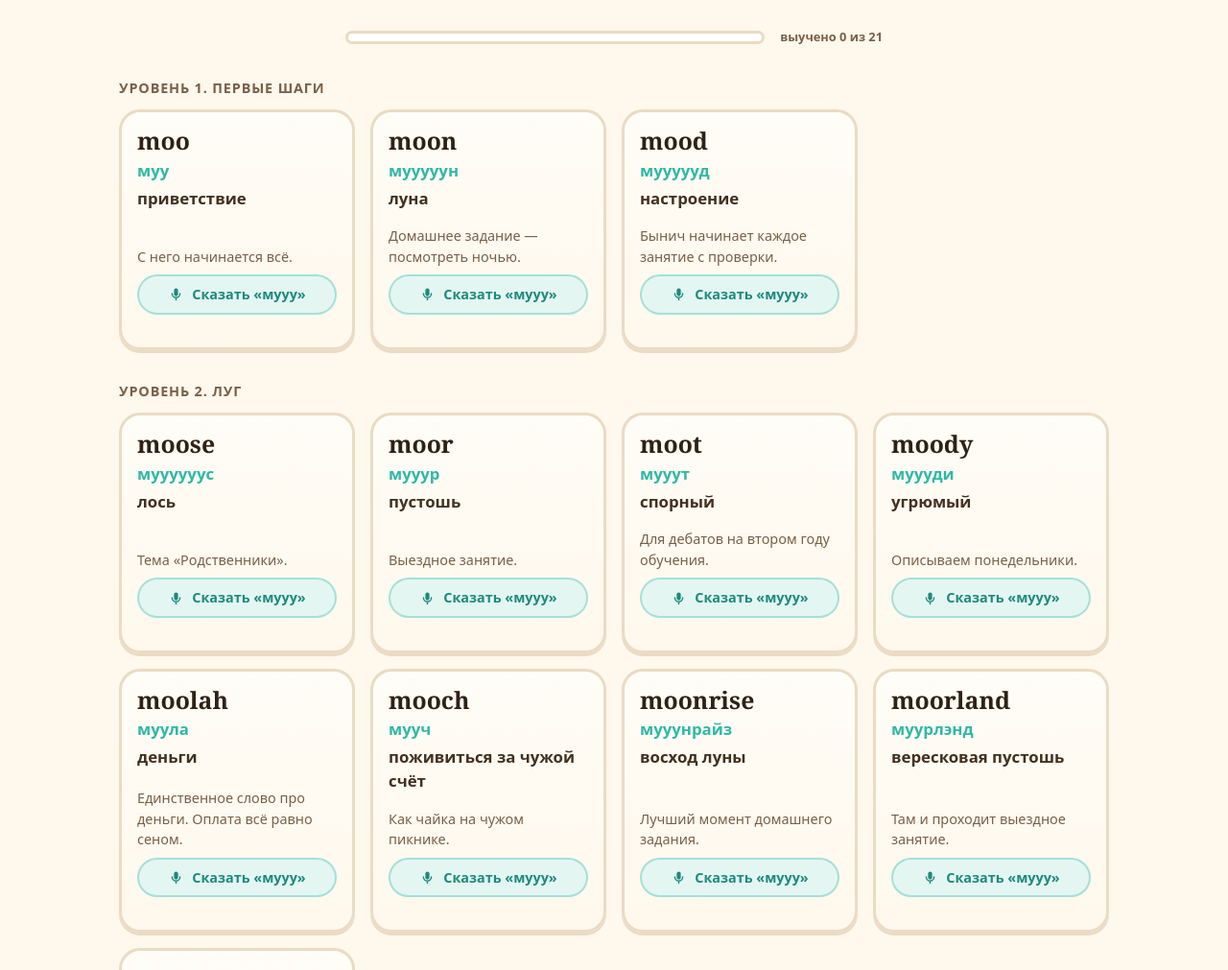
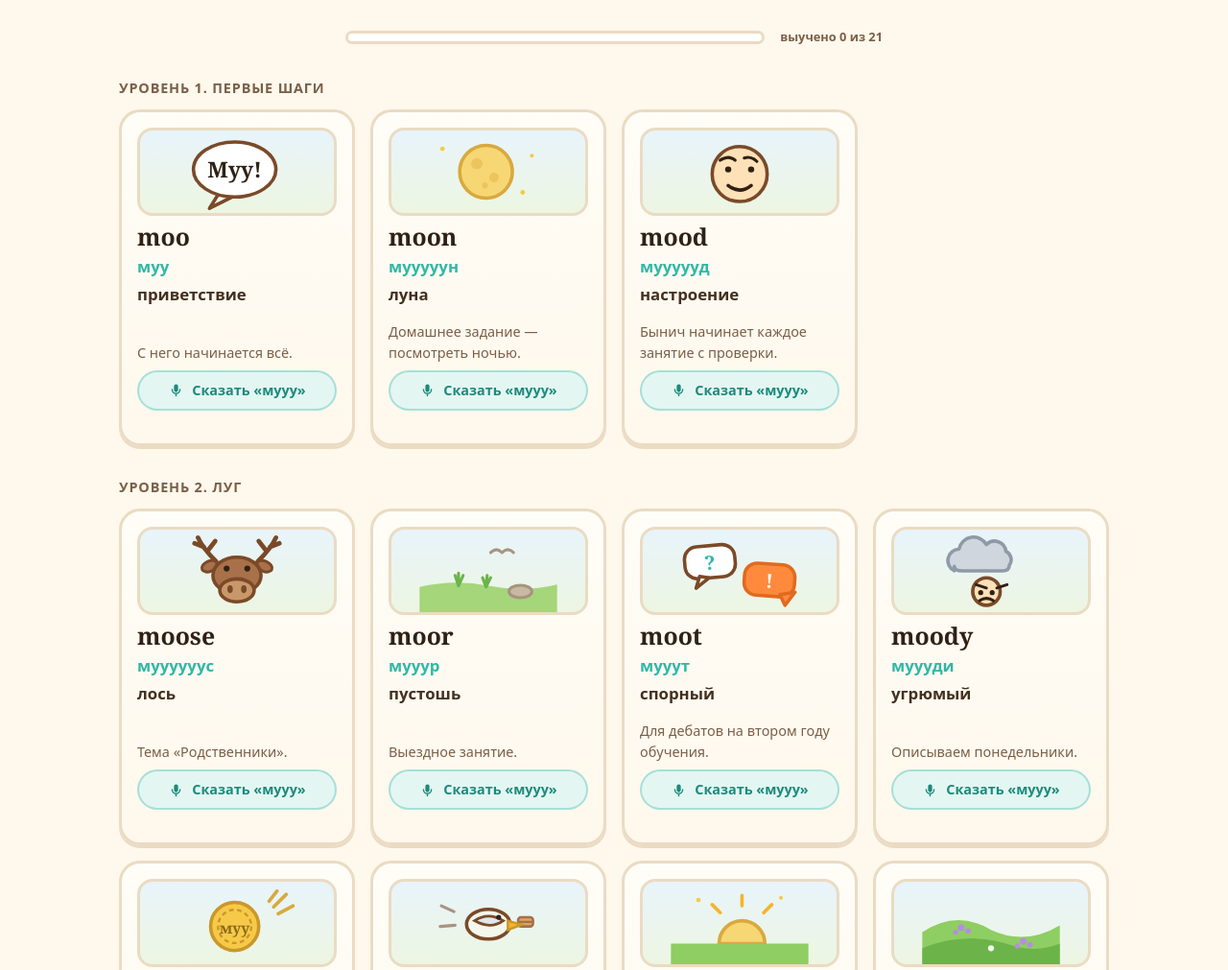
Before and after one commit to enikey87/mu-en, a website built with Vite: page index.html in a window 1280 px wide. Shown: the part 853-1864 px from the top of the page at 96% size. Built offline with nearby package versions, Linux system fonts and the light colour scheme.

Commit message:
v1.8: рисунок-подсказка к каждому слову
src/word-art.ts: 21 нарисованный вручную SVG в стиле Бынича —
плоские «стикеры» с толстой тёплой обводкой и палитрой «Луга».
Пузырь «Муу!», луна с кратерами, лось, пустошь, спор, туча над
лицом, монета «муу», чайка с бутербродом, восход, вересковые
холмы, муумуу, луч, самоцвет, следы лунной походки, ракета,
лунный пейзаж с флагом, серп над тёмным лугом, ночь без луны
(пунктирный круг и вопрос), задумчивый зритель луны.

Карточка стала флешкартой: рисунок сверху, под ним слово, перевод
и кнопка «мууу». Рисунок чуть приподнимается при наведении.
Ни одной внешней картинки — только инлайн-SVG (+11 КБ до сжатия).

```diff
--- a/src/main.ts
+++ b/src/main.ts
@@ -1,6 +1,7 @@
 import './styles.css'
 import { engine } from './audio'
 import { WORDS, LEVELS, type Word } from './words'
+import { WORD_ART } from './word-art'
 import { MooDetector, MicError, type MicFailReason } from './moo-detector'
 import type { MooFailReason, MooLive, MooVerdict } from './moo-core'
 
@@ -416,6 +417,7 @@ if (bull) {
         el.className = 'card'
         if (learned.includes(w.en)) el.classList.add('card--learned')
         el.innerHTML = `
+          <span class="card__art" aria-hidden="true">${WORD_ART[w.en] ?? ''}</span>
           <button class="card__play" type="button" aria-label="Послушать слово ${w.en}">
             <span class="card__head">
               <span class="card__en">${w.en}</span>
--- a/src/styles.css
+++ b/src/styles.css
@@ -239,6 +239,28 @@ h2 {
   box-shadow:
     0 8px 0 var(--line-strong),
     0 0 0 5px rgba(47, 184, 166, 0.16);
+}
+
+/* рисунок-подсказка: слово связывается с образом */
+.card__art {
+  display: block;
+  height: 92px;
+  background: linear-gradient(180deg, var(--sky-100), #edf6e2);
+  border: 3px solid var(--line);
+  border-radius: var(--radius-md);
+  overflow: hidden;
+}
+
+.card__art svg {
+  display: block;
+  width: 100%;
+  height: 100%;
+  transition: transform var(--dur-base) ease-out;
+}
+
+.card:hover .card__art svg,
+.card:focus-within .card__art svg {
+  transform: translateY(-2px) scale(1.03);
 }
 
 /* «слово» — кнопка озвучки; кликабельна вся карточка, а это её клавиатурный путь */
--- /dev/null
+++ b/src/word-art.ts
@@ -0,0 +1,235 @@
+/* ============================================================
+   РИСУНКИ-ПОДСКАЗКИ К СЛОВАМ — по одному на каждую карточку.
+
+   Все нарисованы руками в стиле Бынича: плоские «стикеры»,
+   толстая тёплая обводка (#7a4a28), палитра «Луга». Без внешних
+   картинок. Вставляются в карточку перед словом: ребёнок связывает
+   образ со словом ещё до чтения.
+
+   Каждый рисунок — инлайн-SVG на поле 120×72; фон и скругление
+   даёт контейнер .card__art.
+   ============================================================ */
+
+const STROKE = '#7a4a28'
+
+const svg = (body: string): string =>
+  `<svg viewBox="0 0 120 72" xmlns="http://www.w3.org/2000/svg" aria-hidden="true" focusable="false">${body}</svg>`
+
+const star = (x: number, y: number, r = 2): string =>
+  `<circle cx="${x}" cy="${y}" r="${r}" fill="#f7c948"/>`
+
+export const WORD_ART: Record<string, string> = {
+  // приветствие: пузырь с «Муу!»
+  moo: svg(
+    `<path d="M46 52 L36 68 L62 55 Z" fill="#fff" stroke="${STROKE}" stroke-width="3" stroke-linejoin="round"/>` +
+      `<ellipse cx="58" cy="34" rx="36" ry="24" fill="#fff" stroke="${STROKE}" stroke-width="3"/>` +
+      `<text x="58" y="41" text-anchor="middle" font-family="Georgia, serif" font-weight="700" font-size="19" fill="#2f2115">Муу!</text>`,
+  ),
+
+  // луна: полная, с кратерами
+  moon: svg(
+    star(20, 16) +
+      star(98, 22, 1.7) +
+      star(90, 54) +
+      `<circle cx="58" cy="36" r="23" fill="#f7d774" stroke="#d9a93f" stroke-width="3"/>` +
+      `<circle cx="50" cy="29" r="5" fill="#ecc55e"/>` +
+      `<circle cx="65" cy="41" r="4.2" fill="#ecc55e"/>` +
+      `<circle cx="57" cy="48" r="2.6" fill="#ecc55e"/>`,
+  ),
+
+  // настроение: лицо с бровями
+  mood: svg(
+    `<circle cx="60" cy="38" r="24" fill="#ffe1b8" stroke="${STROKE}" stroke-width="3"/>` +
+      `<path d="M43 26 Q 50 21 56 26" fill="none" stroke="#2f2115" stroke-width="2.6" stroke-linecap="round"/>` +
+      `<path d="M64 24 Q 70 22 75 27" fill="none" stroke="#2f2115" stroke-width="2.6" stroke-linecap="round"/>` +
+      `<circle cx="50" cy="34" r="2.7" fill="#2f2115"/>` +
+      `<circle cx="70" cy="34" r="2.7" fill="#2f2115"/>` +
+      `<path d="M50 48 Q 60 56 70 48" fill="none" stroke="#2f2115" stroke-width="3" stroke-linecap="round"/>`,
+  ),
+
+  // лось: голова с рогами
+  moose: svg(
+    `<path d="M42 28 Q 30 16 26 7 M31 15 L23 12 M34 19 L41 10" fill="none" stroke="${STROKE}" stroke-width="4" stroke-linecap="round"/>` +
+      `<path d="M78 28 Q 90 16 94 7 M89 15 L97 12 M86 19 L79 10" fill="none" stroke="${STROKE}" stroke-width="4" stroke-linecap="round"/>` +
+      `<ellipse cx="36" cy="32" rx="7" ry="4.5" fill="#a9714a" stroke="${STROKE}" stroke-width="2.5" transform="rotate(-24 36 32)"/>` +
+      `<ellipse cx="84" cy="32" rx="7" ry="4.5" fill="#a9714a" stroke="${STROKE}" stroke-width="2.5" transform="rotate(24 84 32)"/>` +
+      `<ellipse cx="60" cy="40" rx="21" ry="16" fill="#a9714a" stroke="${STROKE}" stroke-width="3"/>` +
+      `<ellipse cx="60" cy="53" rx="15" ry="10" fill="#c9986a" stroke="${STROKE}" stroke-width="3"/>` +
+      `<ellipse cx="54" cy="52" rx="2.4" ry="3.4" fill="${STROKE}"/>` +
+      `<ellipse cx="66" cy="52" rx="2.4" ry="3.4" fill="${STROKE}"/>` +
+      `<circle cx="51" cy="34" r="2.6" fill="#2f2115"/>` +
+      `<circle cx="69" cy="34" r="2.6" fill="#2f2115"/>`,
+  ),
+
+  // пустошь: горизонт, куст да камень — и всё
+  moor: svg(
+    `<path d="M62 20 q 5 -5 10 0 M72 20 q 5 -5 10 0" fill="none" stroke="#a89480" stroke-width="2.5" stroke-linecap="round"/>` +
+      `<path d="M0 50 Q 30 43 60 49 T 120 48 V72 H0 Z" fill="#a5d67a"/>` +
+      `<path d="M34 49 l-3 -9 M34 49 l0 -11 M34 49 l4 -9" fill="none" stroke="#6cb44a" stroke-width="2.6" stroke-linecap="round"/>` +
+      `<path d="M58 50 l-3 -8 M58 50 l1 -10 M58 50 l4 -8" fill="none" stroke="#6cb44a" stroke-width="2.6" stroke-linecap="round"/>` +
+      `<ellipse cx="88" cy="54" rx="10" ry="5.5" fill="#c9b9a2" stroke="#a89480" stroke-width="2.6"/>`,
+  ),
+
+  // спорный: два мнения не договорились
+  moot: svg(
+    `<g transform="rotate(-5 34 28)">` +
+      `<rect x="12" y="14" width="44" height="28" rx="11" fill="#fff" stroke="${STROKE}" stroke-width="3"/>` +
+      `<path d="M24 40 l-4 10 12 -8 Z" fill="#fff" stroke="${STROKE}" stroke-width="3" stroke-linejoin="round"/>` +
+      `<text x="34" y="35" text-anchor="middle" font-family="Georgia, serif" font-weight="700" font-size="17" fill="#2fb8a6">?</text>` +
+      `</g>` +
+      `<g transform="rotate(4 86 44)">` +
+      `<rect x="64" y="30" width="44" height="28" rx="11" fill="#ff8a3d" stroke="#e06b1f" stroke-width="3"/>` +
+      `<path d="M96 56 l5 9 8 -12 Z" fill="#ff8a3d" stroke="#e06b1f" stroke-width="3" stroke-linejoin="round"/>` +
+      `<text x="86" y="51" text-anchor="middle" font-family="Georgia, serif" font-weight="700" font-size="17" fill="#fff">!</text>` +
+      `</g>`,
+  ),
+
+  // угрюмый: туча над недовольным лицом
+  moody: svg(
+    `<path d="M28 36 a10 10 0 0 1 4 -19 a13 13 0 0 1 24 -4 a10 10 0 0 1 17 6 a8 8 0 0 1 3 12 q0 5 -6 5 H35 q-7 0 -7 -4 Z" fill="#cfd6dd" stroke="#8f9aa8" stroke-width="3" stroke-linejoin="round"/>` +
+      `<circle cx="56" cy="54" r="12" fill="#ffe1b8" stroke="${STROKE}" stroke-width="3"/>` +
+      `<path d="M47 48 l9 3 M65 51 l9 -3" stroke="#2f2115" stroke-width="2.4" stroke-linecap="round"/>` +
+      `<circle cx="51" cy="55" r="2.2" fill="#2f2115"/>` +
+      `<circle cx="61" cy="55" r="2.2" fill="#2f2115"/>` +
+      `<path d="M50 62 Q 56 58 62 62" fill="none" stroke="#2f2115" stroke-width="2.6" stroke-linecap="round"/>`,
+  ),
+
+  // деньги: монета «муу» и соломинка
+  moolah: svg(
+    `<path d="M92 22 l11 -11 M96 28 l13 -7 M88 17 l7 -9" fill="none" stroke="#d9a93f" stroke-width="3" stroke-linecap="round"/>` +
+      `<circle cx="58" cy="39" r="21" fill="#f7c948" stroke="#c9982a" stroke-width="3"/>` +
+      `<circle cx="58" cy="39" r="14.5" fill="none" stroke="#c9982a" stroke-width="2" stroke-dasharray="4 3"/>` +
+      `<text x="58" y="45" text-anchor="middle" font-family="Georgia, serif" font-weight="700" font-size="13" fill="#8a6a1a">муу</text>`,
+  ),
+
+  // поживиться: чайка уносит бутерброд
+  mooch: svg(
+    `<path d="M30 26 l-11 -5 M31 38 l-13 1" stroke="#a89480" stroke-width="2.6" stroke-linecap="round"/>` +
+      `<rect x="86" y="31" width="13" height="8" rx="2.5" fill="#e0a45e" stroke="#a5714a" stroke-width="2.2"/>` +
+      `<path d="M86 35 h13" stroke="#a5714a" stroke-width="1.8"/>` +
+      `<ellipse cx="60" cy="37" rx="19" ry="13" fill="#f4f7ec" stroke="${STROKE}" stroke-width="3"/>` +
+      `<path d="M48 34 Q 60 26 73 34 Q 62 42 48 34 Z" fill="#dfe7ee" stroke="${STROKE}" stroke-width="2.4"/>` +
+      `<path d="M77 34 l12 3.5 -12 4.5 Z" fill="#f7b32b" stroke="#c9982a" stroke-width="2"/>` +
+      `<circle cx="69" cy="31" r="2.2" fill="#2f2115"/>`,
+  ),
+
+  // восход луны: половинка над лугом
+  moonrise: svg(
+    star(24, 16) +
+      star(96, 14, 1.7) +
+      `<path d="M62 21 v-9 M43 27 l-7 -7 M81 27 l7 -7" fill="none" stroke="#f7b32b" stroke-width="3" stroke-linecap="round"/>` +
+      `<path d="M42 54 a20 20 0 0 1 40 0 Z" fill="#f7d774" stroke="#d9a93f" stroke-width="3" stroke-linejoin="round"/>` +
+      `<path d="M0 54 H120 V72 H0 Z" fill="#8fce62"/>`,
+  ),
+
+  // вересковая пустошь: холмы и вереск
+  moorland: svg(
+    `<path d="M0 44 Q 30 24 60 42 Q 90 56 120 38 V72 H0 Z" fill="#8fce62"/>` +
+      `<path d="M0 58 Q 40 42 80 56 Q 100 62 120 54 V72 H0 Z" fill="#6cb44a"/>` +
+      `<circle cx="34" cy="40" r="3" fill="#b48fe0"/><circle cx="40" cy="43" r="2.4" fill="#b48fe0"/><circle cx="29" cy="44" r="2.2" fill="#b48fe0"/>` +
+      `<circle cx="88" cy="52" r="3" fill="#b48fe0"/><circle cx="94" cy="55" r="2.4" fill="#b48fe0"/><circle cx="83" cy="56" r="2.2" fill="#b48fe0"/>` +
+      `<circle cx="60" cy="58" r="2.6" fill="#f4f7ec"/>`,
+  ),
+
+  // гавайское платье: муумуу во всей красе
+  muumuu: svg(
+    `<path d="M50 10 q10 7 20 0 l4 9 15 39 q-29 11 -58 0 l15 -39 Z" fill="#f2698f" stroke="#c14a68" stroke-width="3" stroke-linejoin="round"/>` +
+      `<circle cx="54" cy="34" r="2.6" fill="#fff"/><circle cx="66" cy="42" r="2.6" fill="#fff"/><circle cx="58" cy="50" r="2.6" fill="#fff"/>` +
+      `<circle cx="70" cy="28" r="2.2" fill="#fff"/><circle cx="50" cy="56" r="2.2" fill="#fff"/>` +
+      `<path d="M50 10 q10 7 20 0" fill="none" stroke="#c14a68" stroke-width="3" stroke-linecap="round"/>`,
+  ),
+
+  // лунный свет: луч падает на луг
+  moonlight: svg(
+    star(20, 14) +
+      star(44, 10, 1.7) +
+      `<path d="M78 24 L34 66 H88 Z" fill="#fff3c4" opacity="0.9"/>` +
+      `<circle cx="86" cy="18" r="12" fill="#f7d774" stroke="#d9a93f" stroke-width="3"/>` +
+      `<path d="M56 66 l-3 -9 M58 66 l1 -11 M60 66 l4 -9" fill="none" stroke="#6cb44a" stroke-width="2.6" stroke-linecap="round"/>`,
+  ),
+
+  // лунный камень: гранёный самоцвет
+  moonstone: svg(
+    star(92, 16) +
+      star(24, 24, 1.7) +
+      `<rect x="50" y="55" width="20" height="7" rx="2.5" fill="#c9b9a2" stroke="#a89480" stroke-width="2.4"/>` +
+      `<path d="M60 14 L79 30 L60 52 L41 30 Z" fill="#9ad7e8" stroke="#5aa9d6" stroke-width="3" stroke-linejoin="round"/>` +
+      `<path d="M41 30 H79 M60 14 L51 30 L60 52 M60 14 L69 30 L60 52" fill="none" stroke="#5aa9d6" stroke-width="2"/>`,
+  ),
+
+  // лунная походка: следы и скольжение
+  moonwalk: svg(
+    `<path d="M18 62 Q 55 70 96 52" fill="none" stroke="#a89480" stroke-width="2.4" stroke-dasharray="7 6" stroke-linecap="round"/>` +
+      `<g fill="#8a5a32">` +
+      `<ellipse cx="44" cy="30" rx="7" ry="11" transform="rotate(-16 44 30)"/>` +
+      `<ellipse cx="50" cy="46" rx="4" ry="3"/>` +
+      `<ellipse cx="74" cy="40" rx="7" ry="11" transform="rotate(-16 74 40)"/>` +
+      `<ellipse cx="80" cy="56" rx="4" ry="3"/>` +
+      `</g>` +
+      star(98, 18) +
+      star(24, 14, 1.7),
+  ),
+
+  // дерзкий план: ракета летит к луне
+  moonshot: svg(
+    `<path d="M14 60 Q 46 10 96 24" fill="none" stroke="#a89480" stroke-width="2.4" stroke-dasharray="7 6" stroke-linecap="round"/>` +
+      `<circle cx="104" cy="24" r="9" fill="#f7d774" stroke="#d9a93f" stroke-width="3"/>` +
+      `<g transform="rotate(-32 44 40)">` +
+      `<path d="M44 22 q 9 10 8 26 h-16 q -1 -16 8 -26 Z" fill="#eceff1" stroke="#8f9aa8" stroke-width="2.6" stroke-linejoin="round"/>` +
+      `<path d="M36 48 l-7 9 9 -2 Z M52 48 l7 9 -9 -2 Z" fill="#e06b1f"/>` +
+      `<circle cx="44" cy="38" r="4" fill="#85c6ec" stroke="#5aa9d6" stroke-width="2"/>` +
+      `<path d="M41 52 q 3 7 6 0 Z" fill="#f7b32b"/>` +
+      `</g>`,
+  ),
+
+  // лунный пейзаж: кратеры и флаг
+  moonscape: svg(
+    star(22, 12) +
+      star(96, 14, 1.7) +
+      star(80, 24, 1.6) +
+      `<path d="M0 46 Q 60 36 120 46 V72 H0 Z" fill="#cfc8bd"/>` +
+      `<ellipse cx="38" cy="56" rx="10" ry="5" fill="#b7afa2" stroke="#a89e90" stroke-width="2.4"/>` +
+      `<ellipse cx="72" cy="63" rx="6.5" ry="3.2" fill="#b7afa2" stroke="#a89e90" stroke-width="2.4"/>` +
+      `<path d="M96 40 V20" stroke="${STROKE}" stroke-width="3" stroke-linecap="round"/>` +
+      `<path d="M96 21 l16 5 -16 5 Z" fill="#d9534f"/>`,
+  ),
+
+  // луч луны: свет из-за угла
+  moonbeam: svg(
+    star(96, 14) +
+      `<path d="M2 0 L44 0 L96 68 L60 68 Z" fill="#fff3c4" opacity="0.9"/>` +
+      `<path d="M52 26 h10 M57 21 v10" stroke="#f7c948" stroke-width="2.4" stroke-linecap="round"/>` +
+      `<path d="M70 66 l-3 -8 M72 66 l1 -10 M74 66 l4 -8" fill="none" stroke="#6cb44a" stroke-width="2.6" stroke-linecap="round"/>`,
+  ),
+
+  // освещённый луной: серп над тёмным лугом
+  moonlit: svg(
+    `<mask id="cut-moonlit" maskUnits="userSpaceOnUse" x="0" y="0" width="120" height="72"><rect width="120" height="72" fill="#fff"/><circle cx="97" cy="12" r="8" fill="#000"/></mask>` +
+      star(24, 12) +
+      star(44, 22, 1.6) +
+      `<circle cx="90" cy="18" r="11" fill="#f7d774" stroke="#d9a93f" stroke-width="2.6" mask="url(#cut-moonlit)"/>` +
+      `<path d="M0 50 Q 30 38 60 48 Q 90 58 120 46 V72 H0 Z" fill="#4e7d3f"/>` +
+      `<circle cx="36" cy="56" r="2.4" fill="#f4f7ec"/><circle cx="60" cy="62" r="2.4" fill="#f4f7ec"/><circle cx="86" cy="58" r="2.4" fill="#f4f7ec"/>`,
+  ),
+
+  // безлунный: ночь, а луны нет
+  moonless: svg(
+    `<rect x="16" y="8" width="88" height="56" rx="12" fill="#2e3a52"/>` +
+      star(32, 20, 1.8) +
+      star(88, 18, 1.5) +
+      star(84, 50, 1.8) +
+      star(30, 52, 1.4) +
+      `<circle cx="60" cy="36" r="14" fill="none" stroke="#8fa3c8" stroke-width="2.6" stroke-dasharray="5 5"/>` +
+      `<text x="60" y="41" text-anchor="middle" font-family="Georgia, serif" font-weight="700" font-size="13" fill="#8fa3c8">?</text>`,
+  ),
+
+  // рассеянный: смотрит на луну и не слышит
+  moony: svg(
+    `<circle cx="86" cy="15" r="8" fill="#f7d774" stroke="#d9a93f" stroke-width="2.4"/>` +
+      `<circle cx="76" cy="26" r="2.6" fill="#cfd6dd"/>` +
+      `<circle cx="81" cy="21" r="1.8" fill="#cfd6dd"/>` +
+      `<circle cx="56" cy="42" r="20" fill="#ffe1b8" stroke="${STROKE}" stroke-width="3"/>` +
+      `<path d="M44 38 q 4 5 9 0 M61 38 q 4 5 9 0" fill="none" stroke="#2f2115" stroke-width="2.6" stroke-linecap="round"/>` +
+      `<circle cx="57" cy="50" r="3.2" fill="none" stroke="#2f2115" stroke-width="2.4"/>`,
+  ),
+}
```
Also changed, not shown: README.md.
